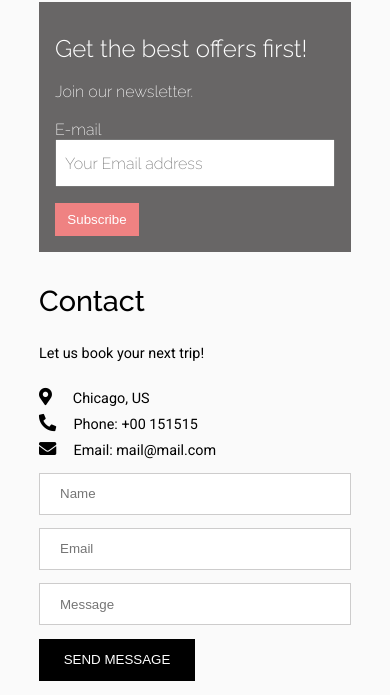
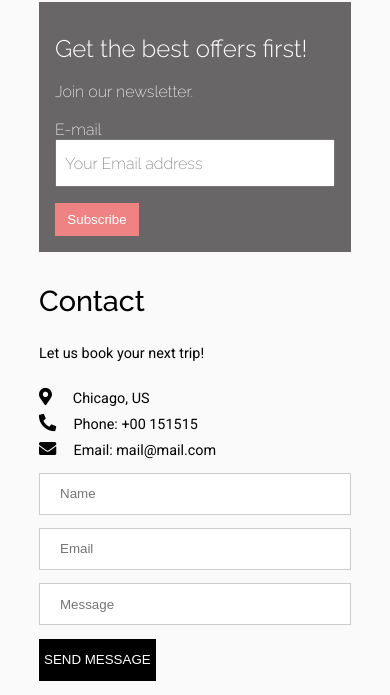
Before and after one commit to daianearrudaa/site-viagens, a plain HTML site: page index.html in a window 390 px wide. Shown: the part 2734-3429 px from the top of the page. Drawn offline with Linux system fonts and the light colour scheme.

Commit message:
alteracao button

```diff
--- a/style.css
+++ b/style.css
@@ -334,7 +334,6 @@ header{
     background-color: rgba(247, 132, 132, 0.946);
     color: #fff;
     border: none;
-
 }
 
 .card-preto form{
@@ -384,13 +383,15 @@ header{
 }
 
 #button-contact{
-    width: 22%;
+
+    max-width: 45%;
     background-color: black;
     color: #fff;
-    padding: 1em;
     border: none;
     height: 3.2em;
     text-align: center;
+    white-space: nowrap;
+    padding: 5px;
 }
 
 footer{
@@ -447,7 +448,7 @@ footer span{
     }
 }
 
-@media  (max-width: 450px) {
+@media  (max-width: 500px) {
 
     header{
         width: 100%;
@@ -556,13 +557,19 @@ footer span{
         height: 2.5em;
     }
 
+
+
     .contact input{
         margin-bottom: 0;
         height: 2em;
     }
     #button-contact{
+
+        display: flex;
+        align-items: center;
         margin-top: 1em;
-        width: 50%;
+
+
     }
 
     footer{
@@ -575,7 +582,8 @@ footer span{
 
 @media  (max-width: 320px){
     #button-contact{
-        width: 60%;
+        font-size: xx-small;
+
     }
 
     .tab{
```
